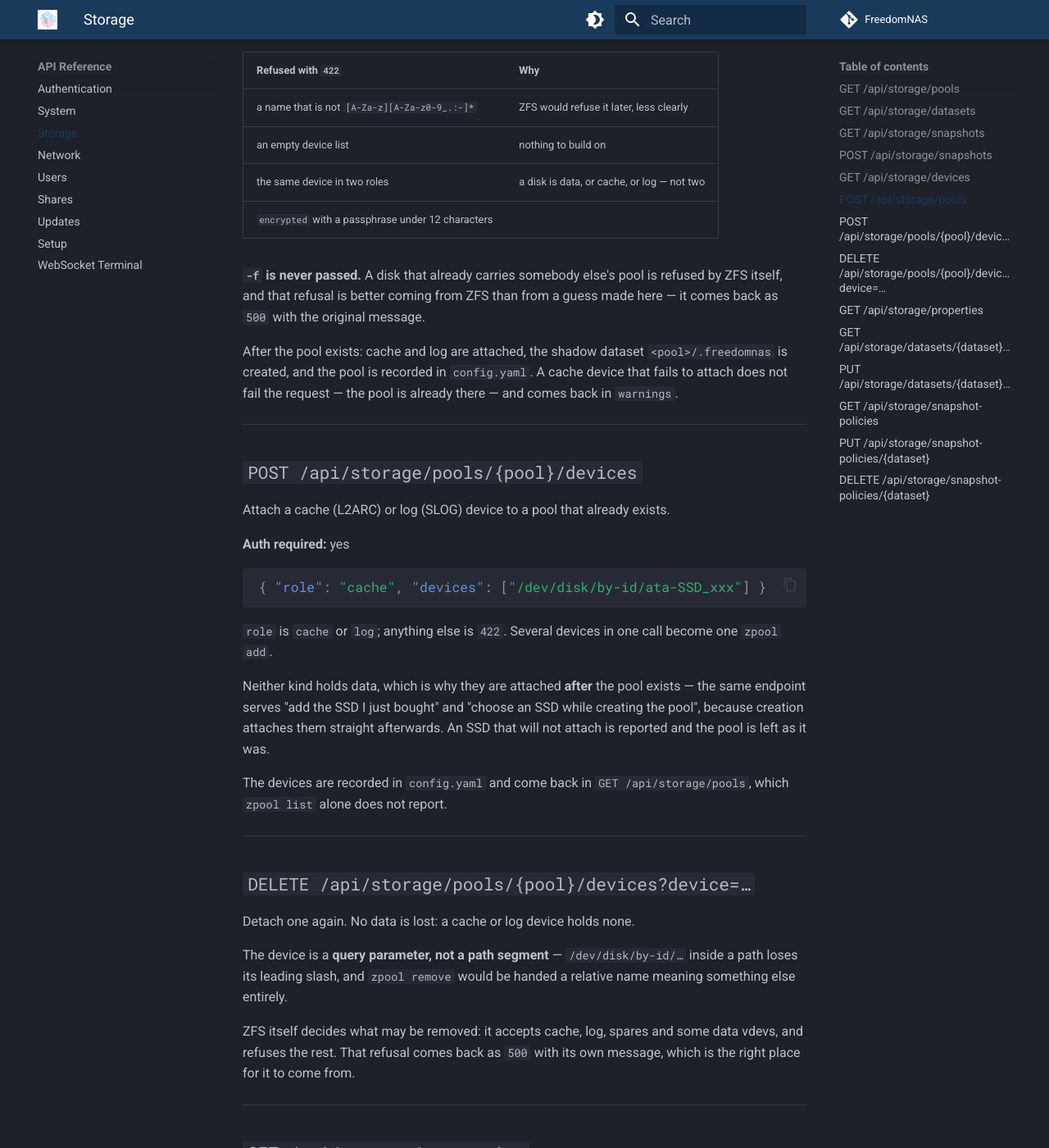
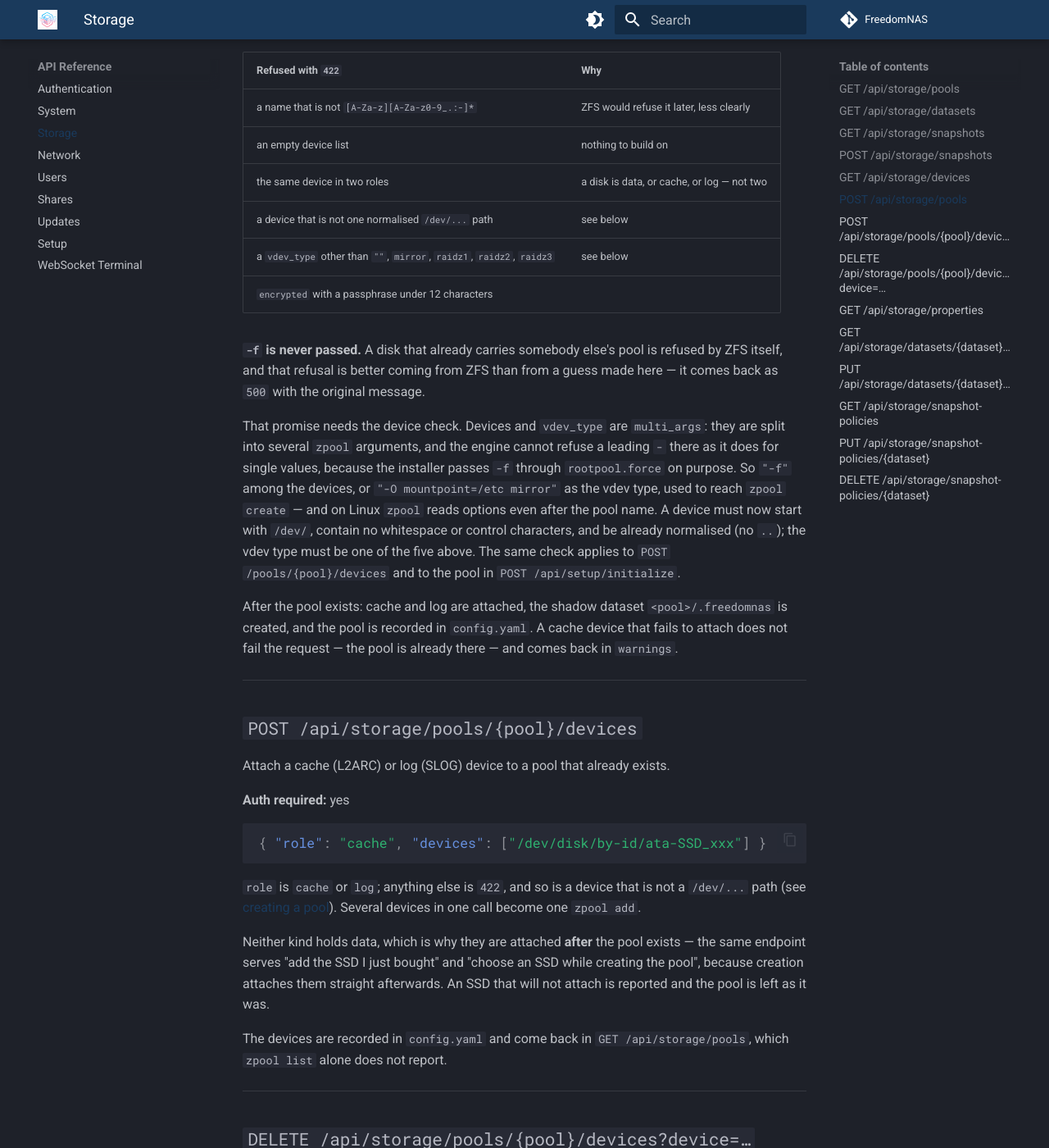
Before and after one commit to FreedomNAS/freedomnas-docs, an MkDocs documentation site: the page built from docs/api/storage.md, in a window 1280 px wide and 1400 px high, scrolled down 3778 px. Shown: the whole window at 82% size. Built offline with MkDocs 1.6.1 and Material for MkDocs 9.7.7, drawn with Linux system fonts in a browser that asks for light colours.

Commit message:
Document the device check and the quote-safe page scripts

````diff
--- a/docs/api/storage.md
+++ b/docs/api/storage.md
@@ -175,11 +175,24 @@ is deliberately literal:
 | a name that is not `[A-Za-z][A-Za-z0-9_.:-]*` | ZFS would refuse it later, less clearly |
 | an empty device list | nothing to build on |
 | the same device in two roles | a disk is data, or cache, or log — not two |
+| a device that is not one normalised `/dev/...` path | see below |
+| a `vdev_type` other than `""`, `mirror`, `raidz1`, `raidz2`, `raidz3` | see below |
 | `encrypted` with a passphrase under 12 characters | |
 
 **`-f` is never passed.** A disk that already carries somebody else's pool is
 refused by ZFS itself, and that refusal is better coming from ZFS than from a
 guess made here — it comes back as `500` with the original message.
+
+That promise needs the device check. Devices and `vdev_type` are `multi_args`:
+they are split into several `zpool` arguments, and the engine cannot refuse a
+leading `-` there as it does for single values, because the installer passes
+`-f` through `rootpool.force` on purpose. So `"-f"` among the devices, or
+`"-O mountpoint=/etc mirror"` as the vdev type, used to reach `zpool create`
+— and on Linux `zpool` reads options even after the pool name. A device must
+now start with `/dev/`, contain no whitespace or control characters, and be
+already normalised (no `..`); the vdev type must be one of the five above.
+The same check applies to `POST /pools/{pool}/devices` and to the pool in
+`POST /api/setup/initialize`.
 
 After the pool exists: cache and log are attached, the shadow dataset
 `<pool>/.freedomnas` is created, and the pool is recorded in `config.yaml`.
@@ -198,8 +211,9 @@ Attach a cache (L2ARC) or log (SLOG) device to a pool that already exists.
 { "role": "cache", "devices": ["/dev/disk/by-id/ata-SSD_xxx"] }
 ```
 
-`role` is `cache` or `log`; anything else is `422`. Several devices in one
-call become one `zpool add`.
+`role` is `cache` or `log`; anything else is `422`, and so is a device that
+is not a `/dev/...` path (see [creating a pool](#post-apistoragepools)).
+Several devices in one call become one `zpool add`.
 
 Neither kind holds data, which is why they are attached **after** the pool
 exists — the same endpoint serves "add the SSD I just bought" and "choose an
````
Also changed, not shown: docs/api/setup.md (+1 -1 lines), docs/architecture/security.md (+2 -0 lines), docs/developer/frontend.md (+9 -2 lines).
